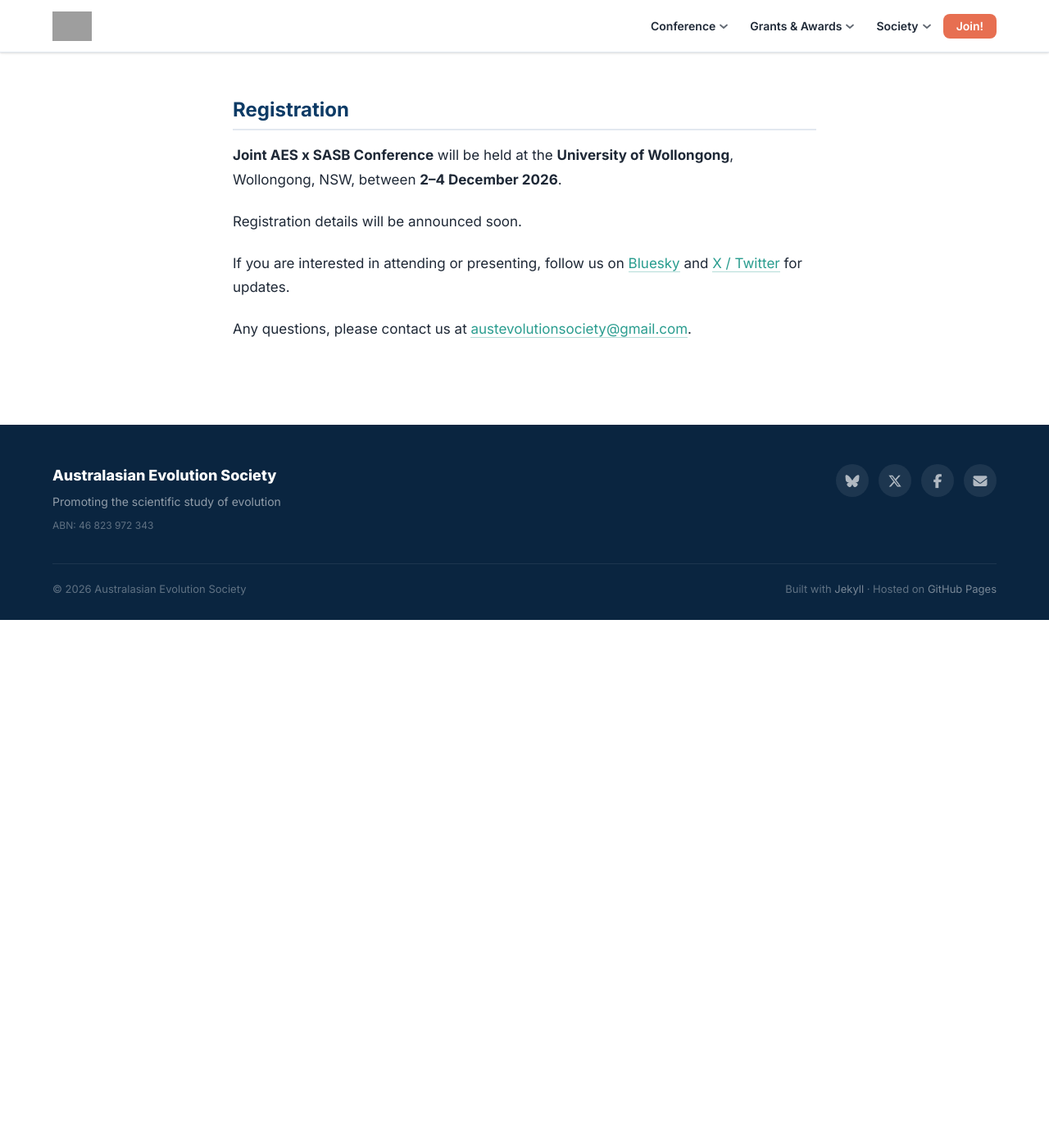
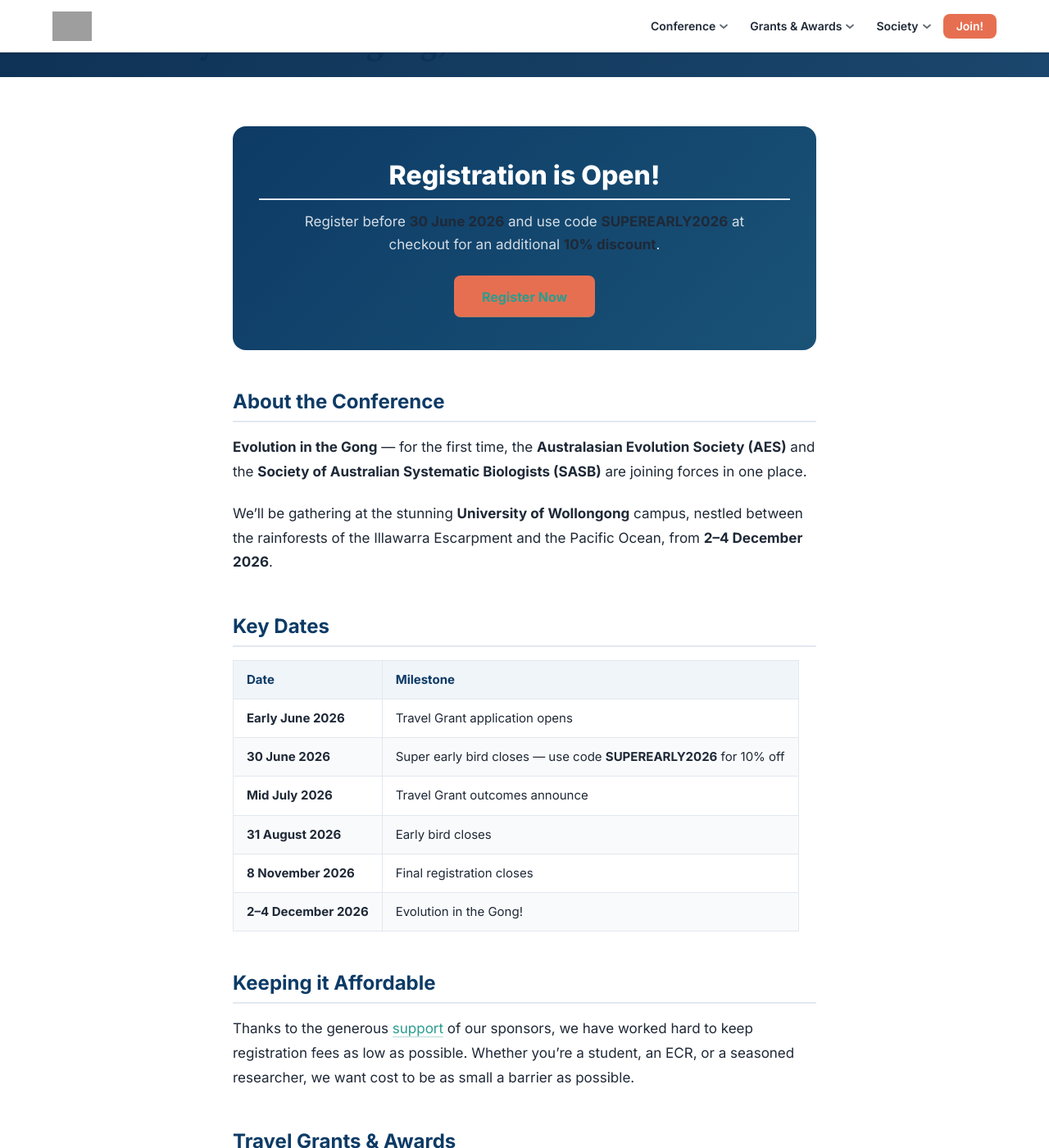
Before and after one commit to ausevo/ausevo.github.io, a Jekyll site: the page built from registration.md, in a window 1280 px wide and 1400 px high, scrolled down 204 px. Shown: the whole window at 82% size. Built offline with Jekyll 4.4.1, drawn with Linux system fonts in a browser that asks for light colours; before the commit the page ends 960 px from its top, so only the background shows below that; some of the changed text lies outside the part shown; grey boxes are pictures that could not be loaded.

Commit message:
update registration info and landing page link

```diff
--- a/_data/conference.yml
+++ b/_data/conference.yml
@@ -15,8 +15,9 @@
 date_end:   "2026-12-04"
 
 # Registration
-registration_open: false
-registration_url: ""
+registration_open: true
+# registration_url: "https://aes.corsizio.com/event/6a139217f9af4d8caadc98a9"
+registration_url: "/registration"
 
 # Programme
 programme_available: false
--- a/registration.md
+++ b/registration.md
@@ -1,17 +1,63 @@
 ---
 layout: page
-title: AES 2026
-subtitle: Conference Registration
-# bigimg:
-# - /img/big-imgs/katydid.jpg: Katydid
+title: Evolution in the Gong
+subtitle: Conference Registration — AES × SASB 2026
+bigimg:
+- /img/aes2026/2026_ConfBanner.png: Evolution in the Gong — AES × SASB 2026
 ---
 
-## Registration
+<div class="sponsor-cta-box" style="text-align:center;">
+  <h2>Registration is Open!</h2>
+  <p>
+    Register before <strong>30 June 2026</strong> and use code <strong>SUPEREARLY2026</strong> at checkout for an additional <strong>10% discount</strong>.
+  </p>
+  <div class="sponsor-cta-box__actions">
+    <a href="https://aes.corsizio.com/event/6a139217f9af4d8caadc98a9"
+       class="btn btn--coral btn--lg"
+       data-track="registration"
+       target="_blank" rel="noopener">Register Now</a>
+  </div>
+</div>
 
-**Joint AES x SASB Conference** will be held at the **University of Wollongong**, Wollongong, NSW, between **2–4 December 2026**.
+## About the Conference
 
-Registration details will be announced soon.
+**Evolution in the Gong** — for the first time, the **Australasian Evolution Society (AES)** and the **Society of Australian Systematic Biologists (SASB)** are joining forces in one place.
 
-If you are interested in attending or presenting, follow us on [Bluesky](https://bsky.app/profile/ausevosoc.bsky.social) and [X / Twitter](https://twitter.com/austevolsoc) for updates.
+We'll be gathering at the stunning **University of Wollongong** campus, nestled between the rainforests of the Illawarra Escarpment and the Pacific Ocean, from **2–4 December 2026**.
 
-Any questions, please contact us at [austevolutionsociety@gmail.com](mailto:austevolutionsociety@gmail.com).
+## Key Dates
+
+| Date | Milestone |
+|------|-----------|
+| **Early June 2026** | Travel Grant application opens |
+| **30 June 2026** | Super early bird closes — use code **SUPEREARLY2026** for 10% off |
+| **Mid July 2026** | Travel Grant outcomes announce |
+| **31 August 2026** | Early bird closes |
+| **8 November 2026** | Final registration closes |
+| **2–4 December 2026** | Evolution in the Gong! |
+
+## Keeping it Affordable
+
+Thanks to the generous [support](/sponsors) of our sponsors, we have worked hard to keep registration fees as low as possible. Whether you're a student, an ECR, or a seasoned researcher, we want cost to be as small a barrier as possible.
+
+## Travel Grants & Awards
+
+Travel grants and ECR plenary awards from both societies will be announced very soon. If you win a grant or award, you will be reimbursed after registering — so don't let the wait for outcomes stop you from registering and missing out on early bird rates!
+
+## Inclusion & Accessibility
+
+We aim to provide a safe, inclusive, and welcoming environment for researchers at all career stages. We warmly encourage participation from students, ECRs, parents, and those from traditionally under-represented groups.
+
+If you have any accessibility requirements or concerns, please don't hesitate to [contact us](mailto:austevolutionsociety@gmail.com).
+
+---
+
+<div style="text-align:center; margin: 2rem 0;">
+  <a href="https://aes.corsizio.com/event/6a139217f9af4d8caadc98a9"
+     class="btn btn--coral btn--lg"
+     data-track="registration"
+     target="_blank" rel="noopener">Register Now</a>
+  <p style="margin-top:1rem; font-size:0.95rem;">
+    Use code <strong>SUPEREARLY2026</strong> before 30 June for 10% off
+  </p>
+</div>
```
Also changed, not shown: img/aes2026/2026_ConfBanner.png (added).
